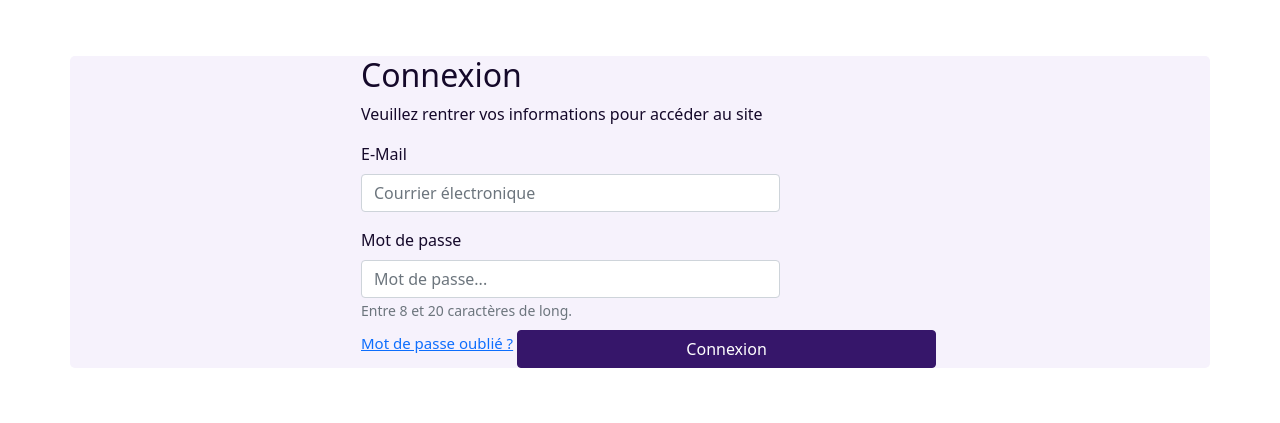
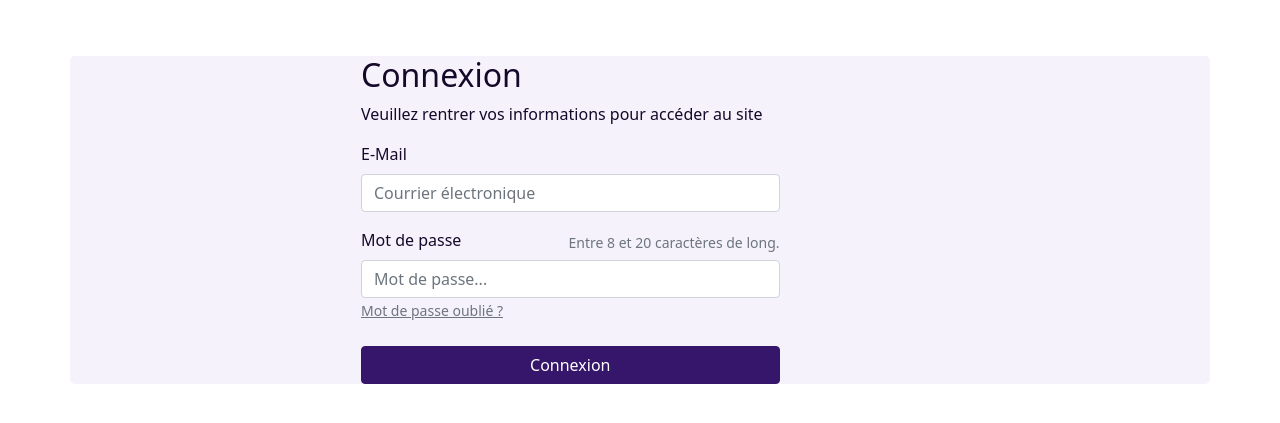
Before and after one commit to Catif/BTS-SIO2_Parc-Informatique, a PHP site: page /views/login.php in a window 1280 px wide. Shown: the part 56-479 px from the top of the page. Run offline with PHP 8.4, Linux system fonts and the light colour scheme.

Commit message:
Réparation des Julien-bug

```diff
--- a/index.php
+++ b/index.php
@@ -1,5 +1,6 @@
 <?php
 $title = 'Accueil - Parc Informatique';
+
 require './assets/components/header.php';
 require './assets/components/navbar.php';
 ?>
--- a/views/login.php
+++ b/views/login.php
@@ -10,21 +10,24 @@ require '../assets/components/navbar.php';
     <div style="margin-top:5%; margin-left:25%;">
         <h2>Connexion</h2>
         <p>Veuillez rentrer vos informations pour accéder au site</p>
-        <form method="POST" action="">
+        <form method="POST" action="./">
             <div class="w-50 form-group">
                 <label for="" class="mb-2">E-Mail</label>
                 <input type="email" name="email" placeholder="Courrier électronique" class="form-control" required>
             </div>
             <div class="w-50 form-group mt-3">
-                <label for="" class="mb-2">Mot de passe</label>
+                <div class="d-flex justify-content-between">
+                    <label class="mb-2">Mot de passe</label>
+                    <small class="form-text text-muted">Entre 8 et 20 caractères de long.</small>
+                </div>
+
                 <input type="password" name="password" placeholder="Mot de passe..." class="form-control" required>
-                <small id="passwordHelpBlock" class="form-text text-muted">
-                Entre 8 et 20 caractères de long.
-                </small>
+
             </div>
-            <label class="form-text" style="font-size: 15px;">
-                <div><a href="#">Mot de passe oublié ?</a></div>
-            </label>
+            <p>
+                <a class="form-text" href="<?= BASE_URL . '/forget_password.php' ?>">Mot de passe oublié ?</a>
+            </p>
+
             <button type="submit" class="btn btn-primary w-50 mt-2">Connexion</button>
         </form>
     </div>
```
Also changed, not shown: views/forget_password.php (added).
